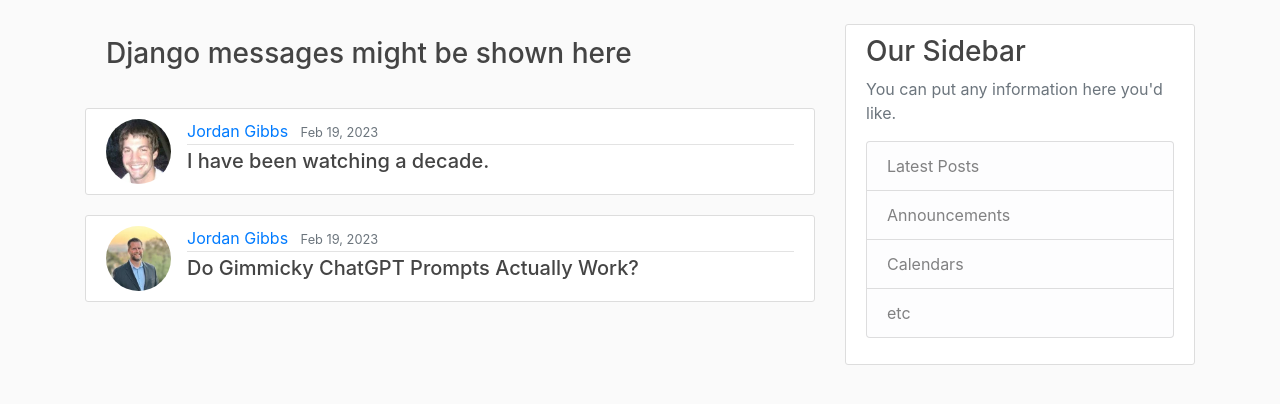
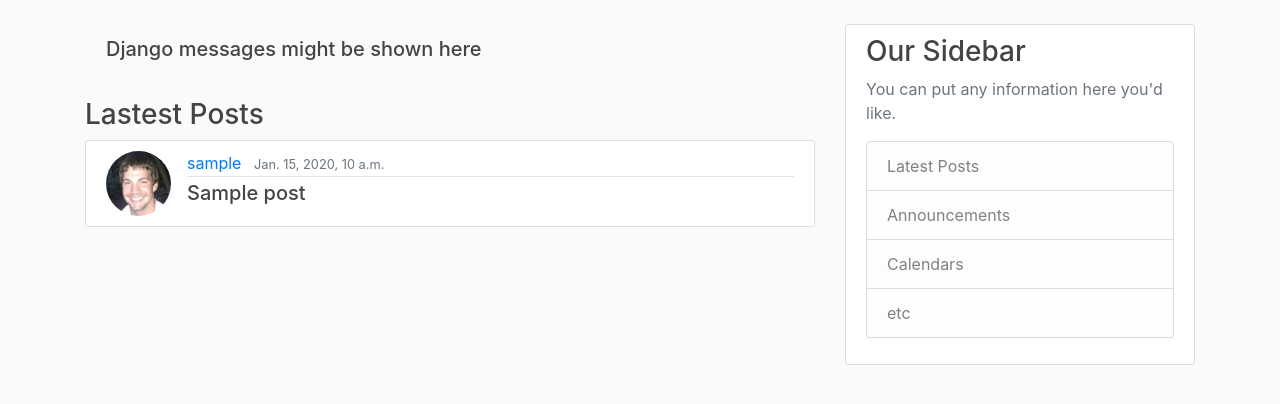
Before and after one commit to sulaymonShoh/module6exam, a Django app: page / in a window 1280 px wide. Shown: the part 56-460 px from the top of the page. Run offline with Django 5.2, Linux system fonts and the light colour scheme; tables that the repository leaves empty hold one stand-in row (values such as "Sample post"); some libraries are stand-ins or nearby versions.

Commit message:
post view va link tayyorlandi

```diff
--- a/templates/home.html
+++ b/templates/home.html
@@ -9,29 +9,21 @@
         <div class="row">
             <div class="col-md-8">
                 <div class="alert alert-{{ message.tags }}">
-                    <h3>Django messages might be shown here</h3>
+                    <h5>Django messages might be shown here</h5>
                 </div>
-                <article class="media content-section">
-                    <img class="rounded-circle article-img" src="{% static 'img/corey.jpeg' %}">
-                    <div class="media-body">
-                        <div class="article-metadata">
-                            <a class="mr-2" href="user_posts.html">Jordan Gibbs</a>
-                            <small class="text-muted">Feb 19, 2023</small>
+                <h3>Lastest Posts</h3>
+                {% for post in posts %}
+                    <article class="media content-section">
+                        <img class="rounded-circle article-img" src="{% static 'img/corey.jpeg' %}" alt="">
+                        <div class="media-body">
+                            <div class="article-metadata">
+                                <a class="mr-2" href="user_posts.html">{{ post.author.username }}</a>
+                                <small class="text-muted">{{ post.created_at }}</small>
+                            </div>
+                            <h5><a class="article-title" href="{% url 'post_detail' post.id %}">{{ post.title }}</a></h5>
                         </div>
-                        <h5><a class="article-title" href="post_detail.html">I have been watching a decade.</a></h2>
-                    </div>
-                </article>
-                <article class="media content-section">
-                    <img class="rounded-circle article-img" src="{% static 'img/gibbs.jpeg' %}">
-                    <div class="media-body">
-                        <div class="article-metadata">
-                            <a class="mr-2" href="user_posts.html">Jordan Gibbs </a>
-                            <small class="text-muted">Feb 19, 2023</small>
-                        </div>
-                        <h5><a class="article-title" href="post_detail.html">Do Gimmicky ChatGPT Prompts Actually
-                            Work?</a></h2>
-                    </div>
-                </article>
+                    </article>
+                {% endfor %}
             </div>
             <div class="col-md-4">
                 <div class="content-section">
```
Also changed, not shown: templates/post_detail.html (+7 -11 lines).
